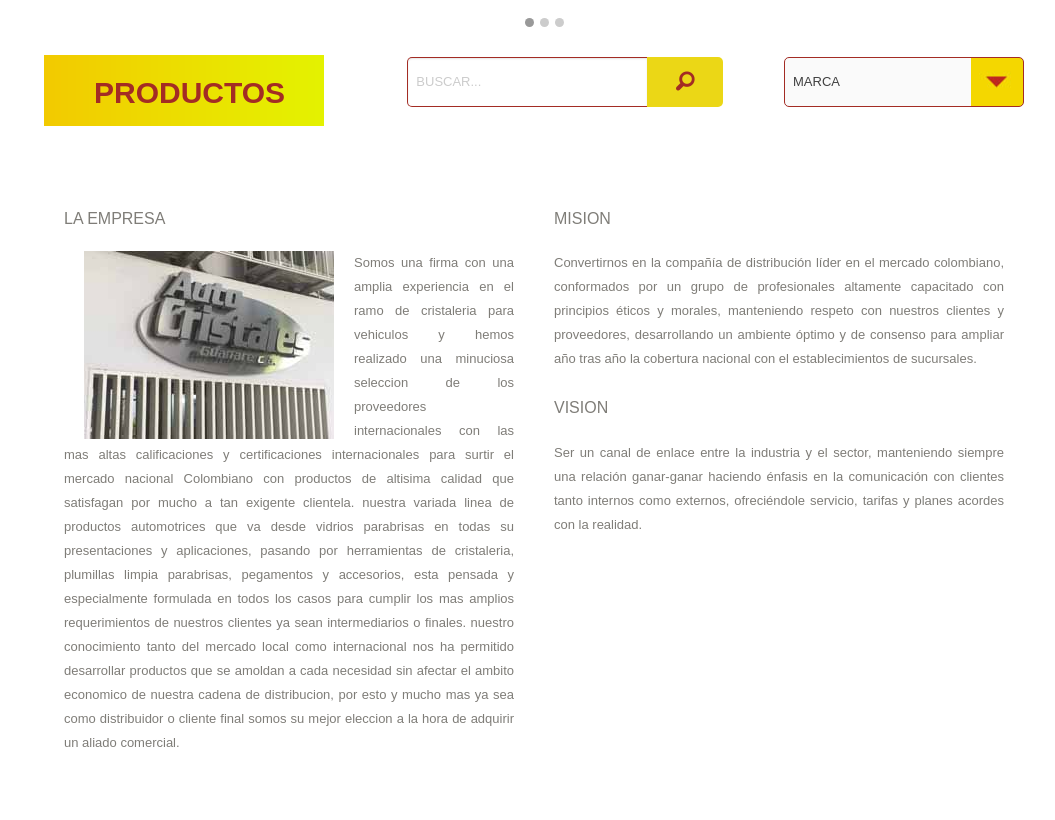
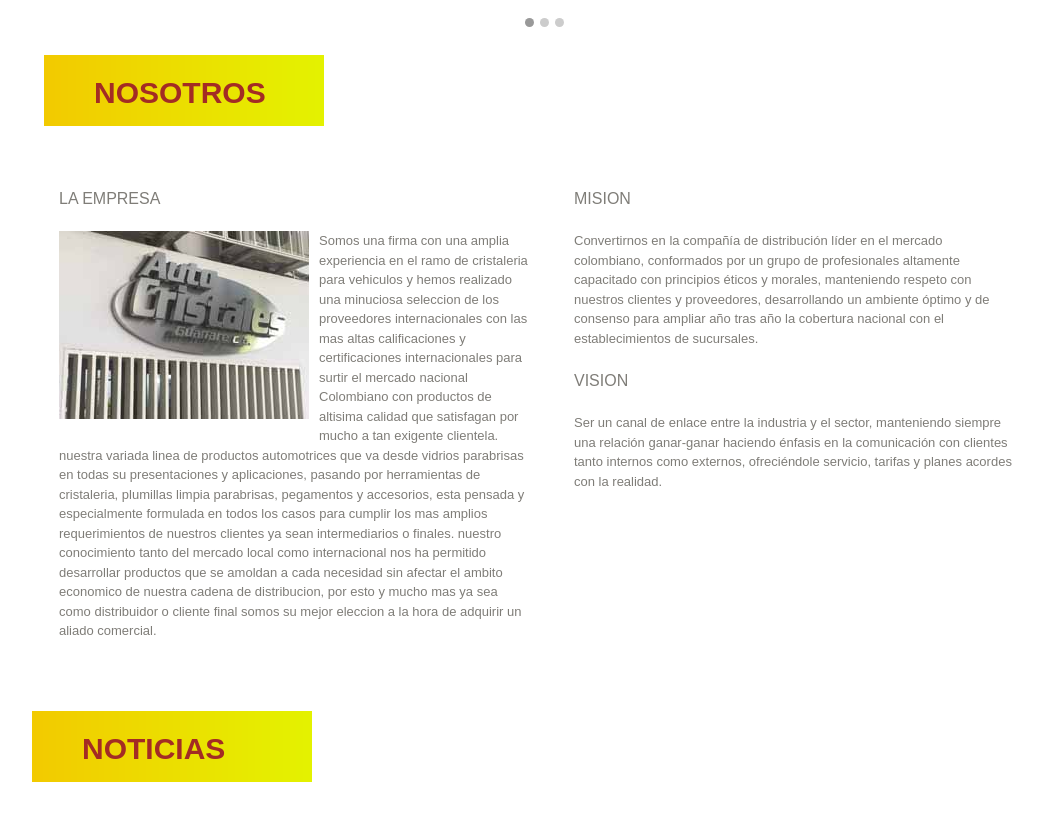
Before and after one commit to sikess/ACC_Foundation, a PHP site: page /about.php in a window 1280 px wide. Shown: the part 751-1571 px from the top of the page, without its empty margins (96-1151 px from the left). Run offline with PHP 8.4, Linux system fonts and the light colour scheme.

Commit message:
Separando news

```diff
--- a/about.php
+++ b/about.php
@@ -1,36 +1,42 @@
 <?php
 include("head.php");
 ?>
+
+  <div class="row">
+    <div class="medium-4 small-4 columns reset">
+      <div class="etiqueta">
+         NOSOTROS
+       </div>
+    </div>
+   </div>
+</div>
 
 <div class="contenedor">
  <div class="catalogo_cont"><!--Catalogo_cont-->
   <div class="row">
    <div class="contenedor"><!--Contenedor items-->
  	<div class="catalogo_cont"><!--Catalogo_cont-->
-     <div class="conte_parrafos">
-	  <div class="conte_columna">
-	   <div class="columna50">
-        <p>LA EMPRESA</p>
 
-      <div class="img_parafos_left"><img src="img/about/logo_metal.jpg" alt="" /></div>
-      Somos una firma con una amplia experiencia en el ramo de cristaleria para vehiculos y hemos realizado una minuciosa seleccion de los proveedores internacionales con las mas altas calificaciones y certificaciones internacionales para surtir el mercado nacional Colombiano con productos de altisima calidad que satisfagan por mucho a tan exigente clientela. nuestra variada linea de productos automotrices que va desde vidrios parabrisas en todas su presentaciones y aplicaciones, pasando por herramientas de cristaleria, plumillas limpia parabrisas, pegamentos y accesorios, esta pensada y especialmente formulada en todos los casos para cumplir los mas amplios requerimientos de nuestros clientes ya sean intermediarios o finales. nuestro conocimiento tanto del mercado local como internacional nos ha permitido desarrollar productos que se amoldan a cada necesidad sin afectar el ambito economico de nuestra cadena de distribucion, por esto y mucho mas ya sea como distribuidor o cliente final somos su mejor eleccion a la hora de adquirir un aliado comercial.
+	  <div class="large-6 medium-6 columns">
+	   <div class="large-12 medium-12">
+         <p>LA EMPRESA</p>
+      	  <img class="left" style="padding:0 10px 10px 0;"src="img/about/logo_metal.jpg" alt="" /></div>
+           Somos una firma con una amplia experiencia en el ramo de cristaleria para vehiculos y hemos realizado una minuciosa seleccion de los proveedores internacionales con las mas altas calificaciones y certificaciones internacionales para surtir el mercado nacional Colombiano con productos de altisima calidad que satisfagan por mucho a tan exigente clientela. nuestra variada linea de productos automotrices que va desde vidrios parabrisas en todas su presentaciones y aplicaciones, pasando por herramientas de cristaleria, plumillas limpia parabrisas, pegamentos y accesorios, esta pensada y especialmente formulada en todos los casos para cumplir los mas amplios requerimientos de nuestros clientes ya sean intermediarios o finales. nuestro conocimiento tanto del mercado local como internacional nos ha permitido desarrollar productos que se amoldan a cada necesidad sin afectar el ambito economico de nuestra cadena de distribucion, por esto y mucho mas ya sea como distribuidor o cliente final somos su mejor eleccion a la hora de adquirir un aliado comercial.
+
+  		</div>
+
+  <div class="large-6 medium-6 columns">
+    <div class="large-12 medium-12 columns">
+      <p>MISION</p>
+        Convertirnos en la compañía de distribución líder en el mercado colombiano, conformados por un grupo de profesionales altamente
+        capacitado con principios éticos y morales, manteniendo respeto con nuestros clientes y proveedores, desarrollando un ambiente óptimo y de consenso para ampliar año tras año la cobertura nacional con el establecimientos de sucursales.
+        <br/><br>
+       <p>VISION </p>
+       Ser un canal de enlace entre la industria y el sector, manteniendo siempre una relación ganar-ganar haciendo énfasis en la comunicación con clientes tanto internos como externos, ofreciéndole servicio, tarifas y planes acordes con la realidad.
     </div>
   </div>
 
-  <div class="conte_columna">
-    <div class="columna50">
-      <p>MISION</p>
-        Convertirnos en la compañía de distribución líder en el mercado
-        colombiano, conformados por un grupo de profesionales altamente
-        capacitado con principios éticos y morales, manteniendo respeto con nuestros clientes y proveedores, desarrollando un ambiente óptimo y de consenso para ampliar año tras año la cobertura nacional con el establecimientos de sucursales.
-        <br/><br>
-       <p>VISION </p>
-       Ser un canal de enlace entre la industria y el sector,
-       manteniendo siempre una relación ganar-ganar haciendo énfasis en la comunicación con clientes tanto internos como externos, ofreciéndole servicio, tarifas y planes acordes con la realidad.
-    </div>
-  </div>
 
-  </div>
 
 
 </div><!--Fin catalogo_cont-->
--- a/head.php
+++ b/head.php
@@ -74,7 +74,7 @@
       <div class="large-2 medium-2 columns  hide-for-small reset">
         <div id="inicio_link">
            <ul id="" class="">
-            <li><a href="index.html" class="fi-home tm"></a></li>
+            <li><a href="index.php" class="fi-home tm"></a></li>
            </ul>
         </div>
       </div>
@@ -150,9 +150,3 @@
 </div>
 
 <div class="contenedor">
-  <div class="row">
-
-	<?php include("search.php") ?>
-
-   </div>
-</div>
--- a/search.php
+++ b/search.php
@@ -1,10 +1,4 @@
 <?php  ?>
-<div class="medium-4 small-4 columns reset">
-	<div class="etiqueta">
-    	PRODUCTOS
-	</div>
-</div>
-
     <div class="large-4 medium-4 columns">
       <div class="conte_bar_busq hide-for-small">
         <div class="cont_form_foot large-12 columns ">
```
Also changed, not shown: index.php (+27 -6 lines). Lines whose indentation alone changed are shown as unchanged.
